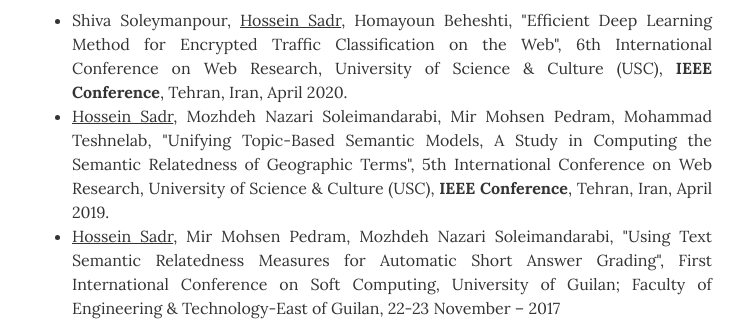
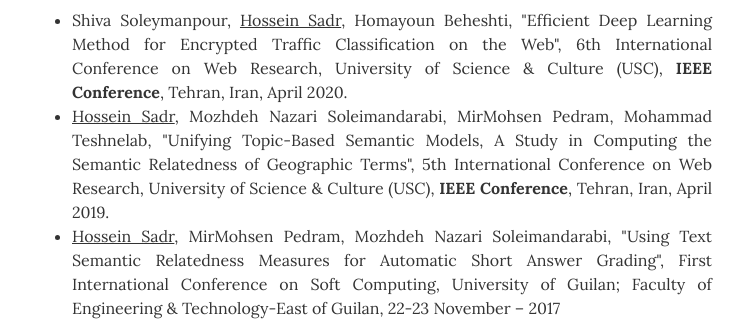
Before and after one commit to hosseinsadr/hosseinsadr.github.io, a Jekyll site: the page built from index.html, in a window 1280 px wide and 900 px high, scrolled down 3521 px. Shown: the part 154-490 px from the top of the window, without its empty margins (268-1012 px from the left). Built offline with Jekyll 4.4.1, drawn with Linux system fonts in a browser that asks for light colours.

Commit message:
Update projects.yml

```diff
--- a/_data/projects.yml
+++ b/_data/projects.yml
@@ -14,7 +14,7 @@
 # Conference Papers in English
 - project: Conference Papers in English
   # url: "#"
-  description: <ul class="resume-item-list"><li>Shiva Soleymanpour, <u>Hossein Sadr</u>, Homayoun Beheshti, "Efficient Deep Learning Method for Encrypted Traffic Classification on the Web", 6th International Conference on Web Research, University of Science & Culture (USC), <b>IEEE Conference</b>, Tehran, Iran, April 2020.</li><li><u>Hossein  Sadr</u>, Mozhdeh Nazari Soleimandarabi, Mir Mohsen Pedram, Mohammad Teshnelab, "Unifying  Topic-Based   Semantic Models, A   Study  in  Computing  the   Semantic  Relatedness   of  Geographic Terms", 5th International Conference on Web Research, University of Science & Culture (USC), <b>IEEE Conference</b>, Tehran, Iran, April 2019.</li> <li><u>Hossein Sadr</u>, Mir Mohsen Pedram, Mozhdeh Nazari Soleimandarabi, "Using Text Semantic Relatedness Measures for Automatic Short Answer Grading", First International Conference on Soft Computing, University of Guilan; Faculty of Engineering & Technology-East of Guilan, 22-23 November – 2017</li></ul>
+  description: <ul class="resume-item-list"><li>Shiva Soleymanpour, <u>Hossein Sadr</u>, Homayoun Beheshti, "Efficient Deep Learning Method for Encrypted Traffic Classification on the Web", 6th International Conference on Web Research, University of Science & Culture (USC), <b>IEEE Conference</b>, Tehran, Iran, April 2020.</li><li><u>Hossein  Sadr</u>, Mozhdeh Nazari Soleimandarabi, MirMohsen Pedram, Mohammad Teshnelab, "Unifying  Topic-Based   Semantic Models, A   Study  in  Computing  the   Semantic  Relatedness   of  Geographic Terms", 5th International Conference on Web Research, University of Science & Culture (USC), <b>IEEE Conference</b>, Tehran, Iran, April 2019.</li> <li><u>Hossein Sadr</u>, MirMohsen Pedram, Mozhdeh Nazari Soleimandarabi, "Using Text Semantic Relatedness Measures for Automatic Short Answer Grading", First International Conference on Soft Computing, University of Guilan; Faculty of Engineering & Technology-East of Guilan, 22-23 November – 2017</li></ul>
 
   # Research Interests
 - project: Research Interests
```
